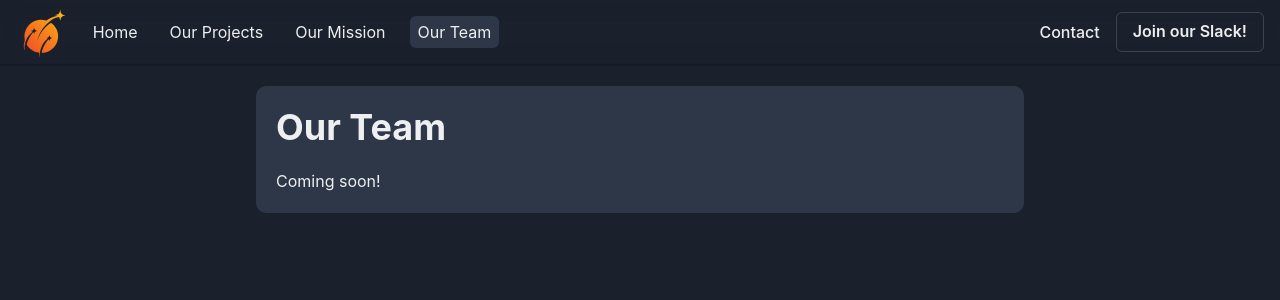
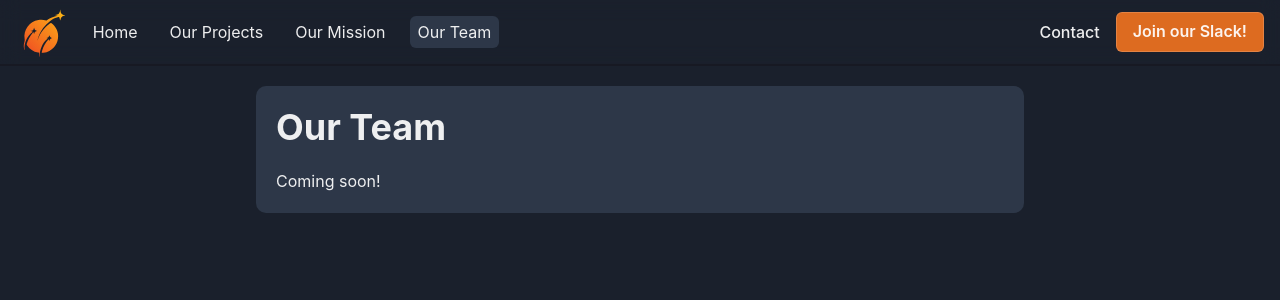
Before and after one commit to Scott-Hickmann/Moonshot-Club, a Next.js app: page /team in a window 1280 px wide. Shown: the top 300 px of the page. Built offline with nearby package versions, Linux system fonts and the light colour scheme.

Commit message:
Join Slack orange

```diff
--- a/components/navigation.tsx
+++ b/components/navigation.tsx
@@ -1,10 +1,11 @@
+import { CloseIcon, HamburgerIcon } from '@chakra-ui/icons'; // Importing the Chakra UI icons
 import {
   Box,
   Button,
   Flex,
   HStack,
+  Link,
   Slide,
-  Link,
   Stack,
   useColorModeValue,
   useDisclosure
@@ -12,7 +13,6 @@ import {
 import NextLink from 'next/link';
 import { useRouter } from 'next/router';
 import React, { ReactElement } from 'react';
-import { HamburgerIcon, CloseIcon } from '@chakra-ui/icons'; // Importing the Chakra UI icons
 
 import MoonshotLogo from './icons/moonshotLogo';
 
@@ -97,6 +97,7 @@ export default function Navigation(): ReactElement {
             <Button
               variant="outline"
               onClick={() => window.open('https://forms.gle/sHHzFkP3XC9uQQyTA')}
+              backgroundColor={'orange.500'}
             >
               Join our Slack!
             </Button>
```
